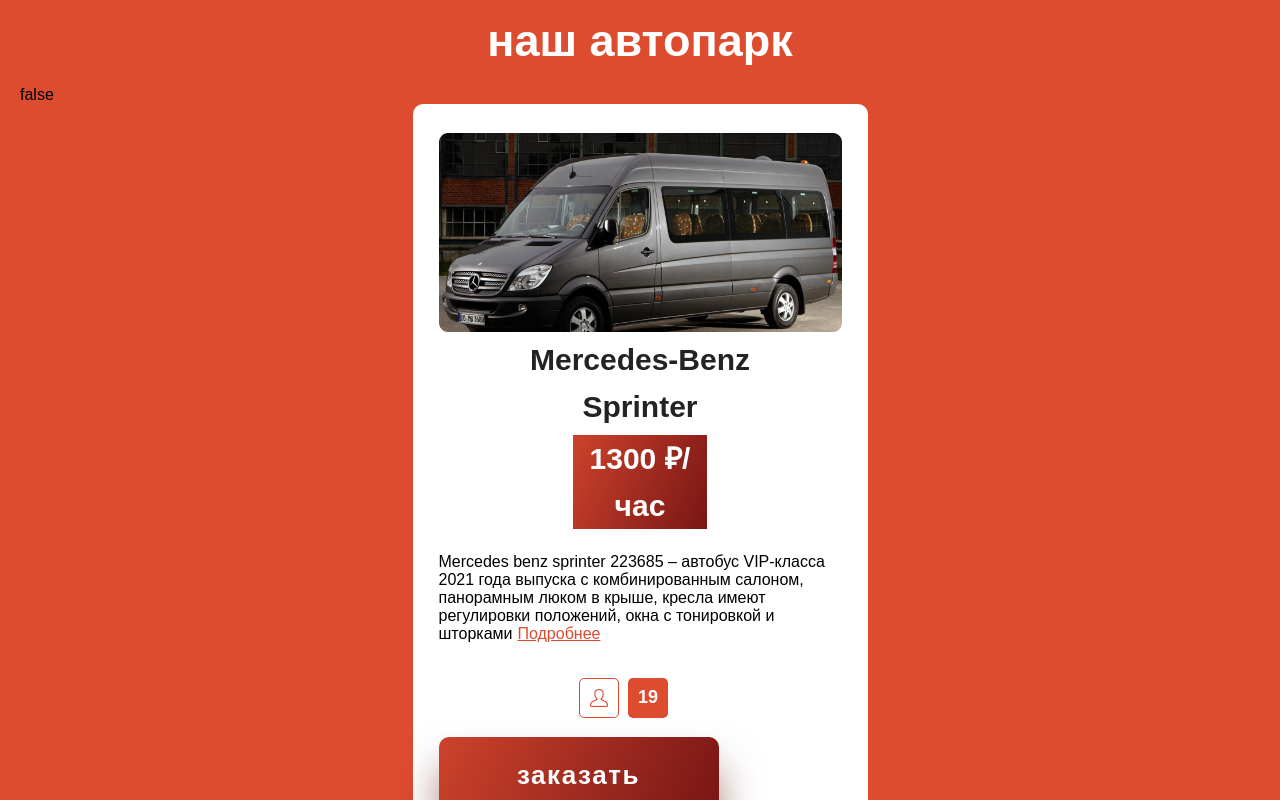
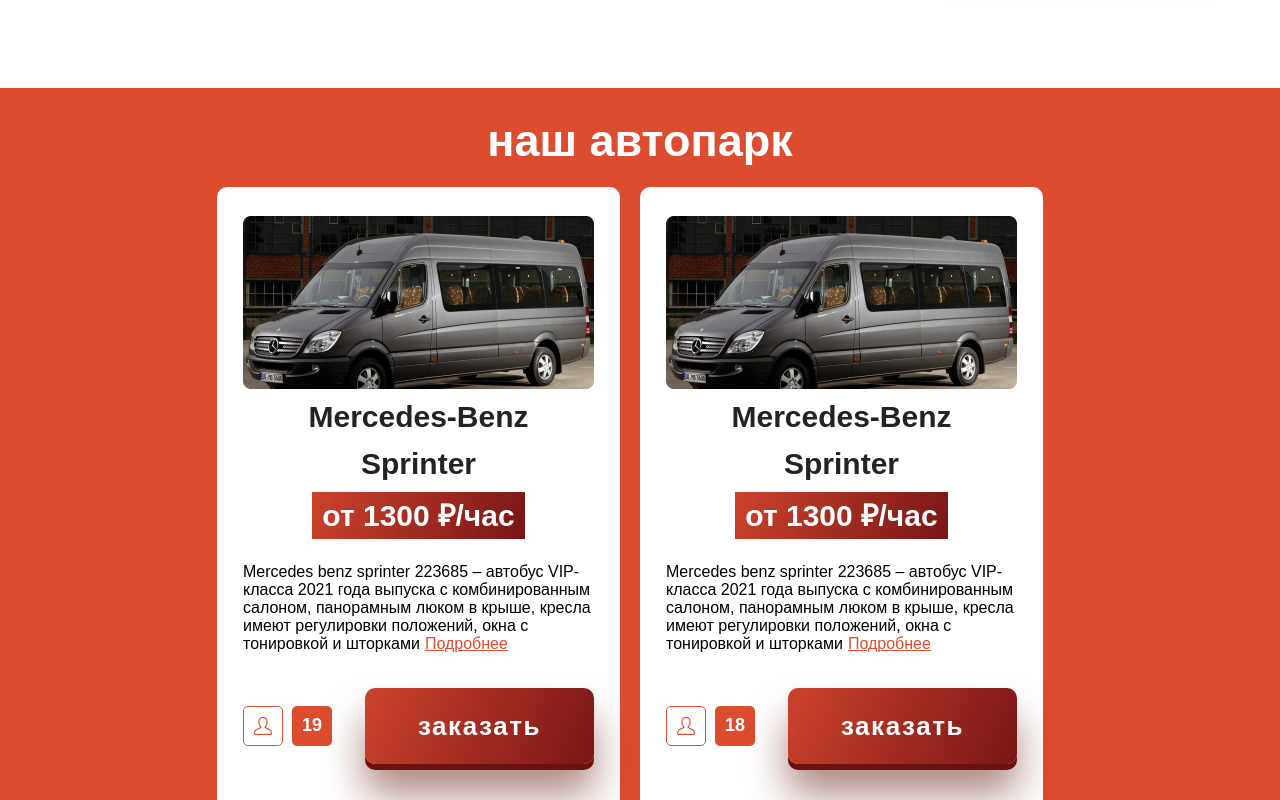
Before and after one commit to diana-nikolaeva/ezh-bus, a Vue app: page / in a window 1280 px wide. Shown: the part 1320-2120 px from the top of the page. Built offline with nearby package versions, Linux system fonts and the light colour scheme; a web font is replaced by a local one.

Commit message:
our cars for desktop

```diff
--- a/src/App.vue
+++ b/src/App.vue
@@ -26,7 +26,7 @@
   </header>
   <our-services :is-phone="isPhone"></our-services>
   <calculate-block></calculate-block>
-  <our-cars></our-cars>
+  <our-cars :is-phone="isPhone"></our-cars>
   <about-us></about-us>
   <contacts-block></contacts-block>
   <footer>
--- a/src/components/calculate-form.vue
+++ b/src/components/calculate-form.vue
@@ -29,6 +29,7 @@
 .form-container{
   background: linear-gradient(114deg, #CB422B 1.43%, #771515 101.61%);
   padding: 44px 27px 31px 27px;
+  margin-bottom: 100px;
   @media only screen and (min-width: 865px){
     flex-grow: 1;
     border-radius: 10px;
--- a/src/components/car-component.vue
+++ b/src/components/car-component.vue
@@ -11,12 +11,12 @@
 </script>
 
 <template>
-  <div>
+  <div class="card-of-car">
     <div class="img-car">
       <img :src="imgPath" alt="">
     </div>
     <div class="title-car">{{title}}</div>
-    <div class="price-car">{{price}} ₽/час</div>
+    <div class="price-car">от {{price}} ₽/час</div>
     <div class="descr-car">
       <span>{{descr}}</span>
       <span class="more-details">
@@ -67,6 +67,10 @@
       margin: 0 auto;
       @media screen and (min-width: 826px) {
         font-size: 30px;
+        width: max-content;
+        padding-left: 10px;
+        padding-right: 10px;
+
       }
       span{
         line-height: 5px;
@@ -87,6 +91,12 @@
     .order-block{
       display: flex;
       flex-direction: column;
+      align-items: center;
+      @media screen and (min-width: 865px) {
+        flex-direction: row;
+        margin-bottom: 50px;
+      }
+
       .wrapper-number-seats{
         display: flex;
         flex-direction: row;
@@ -124,6 +134,9 @@
         color: white;
         margin-top: 19px;
         margin-bottom: 40px;
+        @media screen and (min-width: 865px){
+          margin: 0;
+        }
       }
     }
 </style>
--- a/src/components/our-cars.vue
+++ b/src/components/our-cars.vue
@@ -9,7 +9,6 @@
 <template>
 <section class="our-cars">
   <h2>наш автопарк</h2>
-  {{isPhone}}
   <div class="container-car-block">
     <carousel
       :wrap-around="true"
@@ -27,8 +26,9 @@
         ></car-component>
       </slide>
     </carousel>
+    <template v-else>
       <car-component
-      v-else
+        class="card-of-car"
         v-for="item in ourCars" :key="item"
         :img-path="item.imgPath"
         :title="item.title"
@@ -36,6 +36,7 @@
         :descr="item.descr"
         :seats="item.seats"
       ></car-component>
+    </template>
   </div>
 </section>
 </template>
@@ -46,14 +47,27 @@
     padding: 0  20px 19px 20px;
     h2{
       color: #fff;
-      padding-bottom: 19px;
+      padding-bottom: 0;
     }
   }
   .container-car-block{
+    max-width: 1250px;
+    display: flex;
+    flex-direction: row;
+    flex-wrap: wrap;
+    justify-content: center;
+    margin: 0 auto;
+    .card-of-car{
+      background: #fff;
+      border-radius: 10px;
+      box-sizing: border-box;
       padding: 29px 26px 0 26px;
       max-width: 403px;
-    margin: 0 auto;
-    background: #fff;
-    border-radius: 10px;
+      margin-right: 20px;
+      margin-top: 20px;
+      &:last-child{
+       margin-right: 0;
+      }
+    }
   }
 </style>
```
Lines whose indentation alone changed are shown as unchanged.
